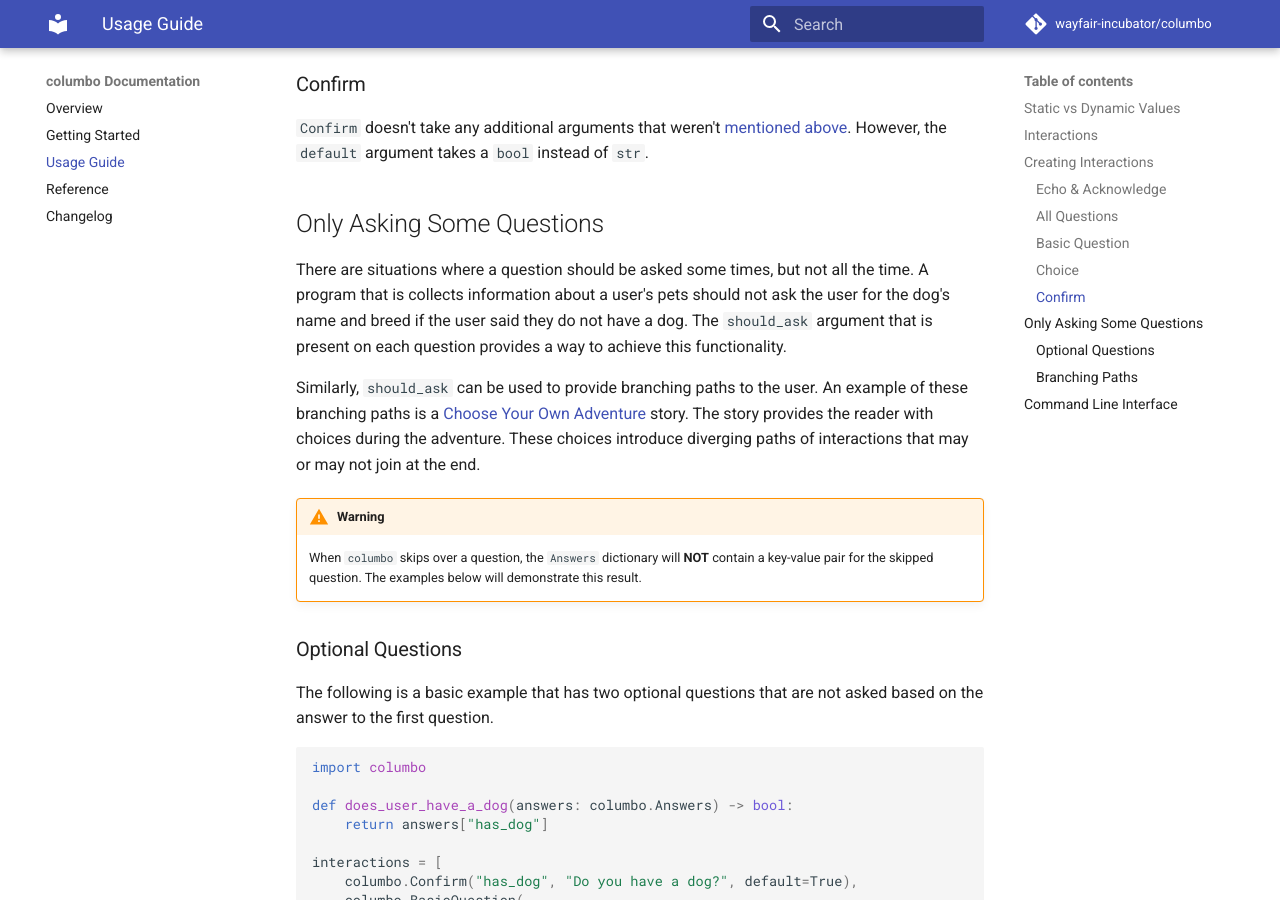
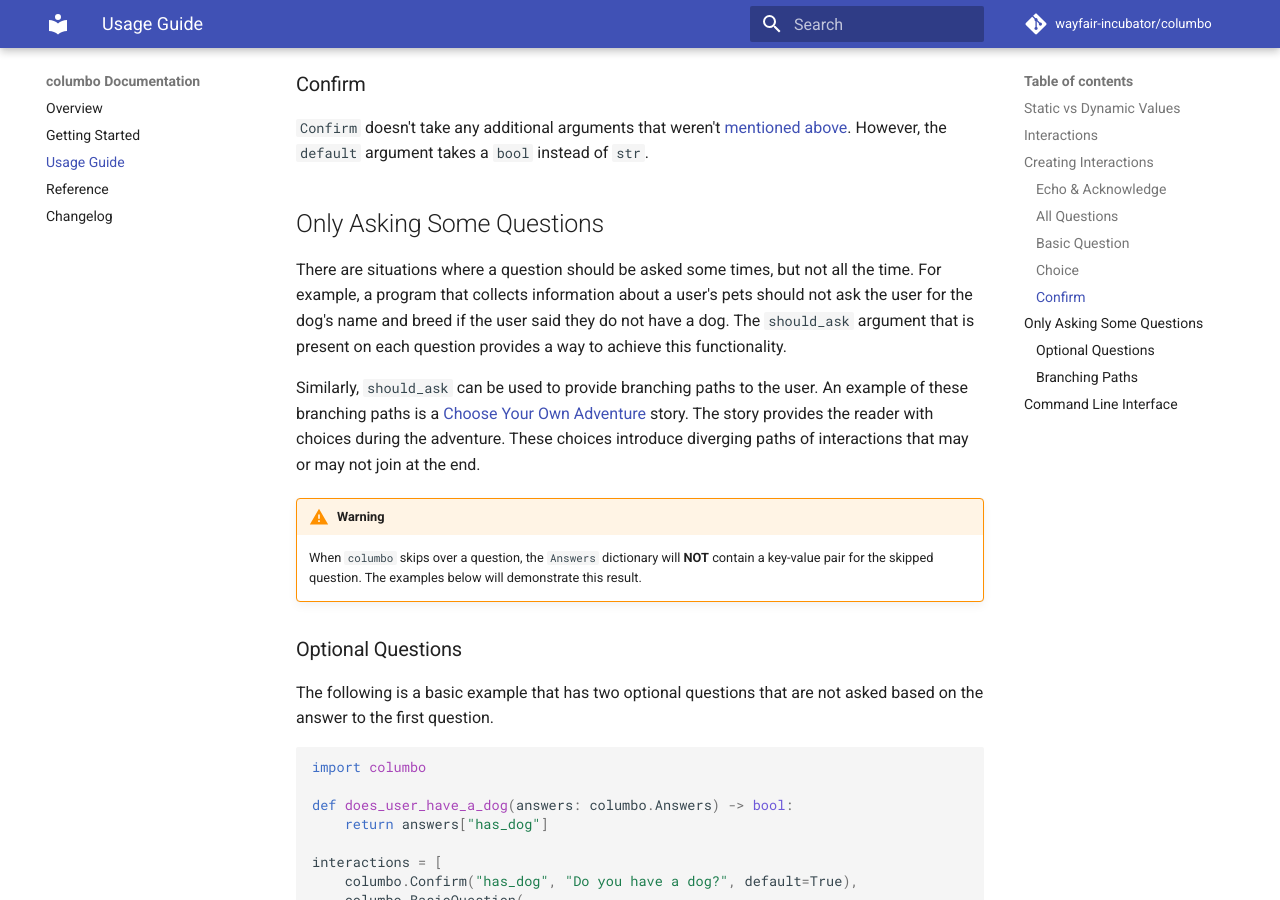
Before and after one commit to plannigan/columbo, an MkDocs documentation site: the page built from docs/usage-guide.md, in a window 1280 px wide and 900 px high, scrolled down 2097 px. Built offline with MkDocs 1.6.1 and Material for MkDocs 9.7.7, drawn with Linux system fonts in a browser that asks for light colours; comment, search, counter and statistics services are not loaded.

Commit message:
Rephrase sentence
Co-authored-by: Josh Woodward <jdw6359@rit.edu>

```diff
--- a/docs/usage-guide.md
+++ b/docs/usage-guide.md
@@ -75,7 +75,7 @@ argument takes a `bool` instead of `str`.
 
 ## Only Asking Some Questions
 
-There are situations where a question should be asked some times, but not all the time. A program that is collects
+There are situations where a question should be asked some times, but not all the time. For example, a program that collects
 information about a user's pets should not ask the user for the dog's name and breed if the user said they do not have a
 dog. The `should_ask` argument that is present on each question provides a way to achieve this functionality.
 
```
